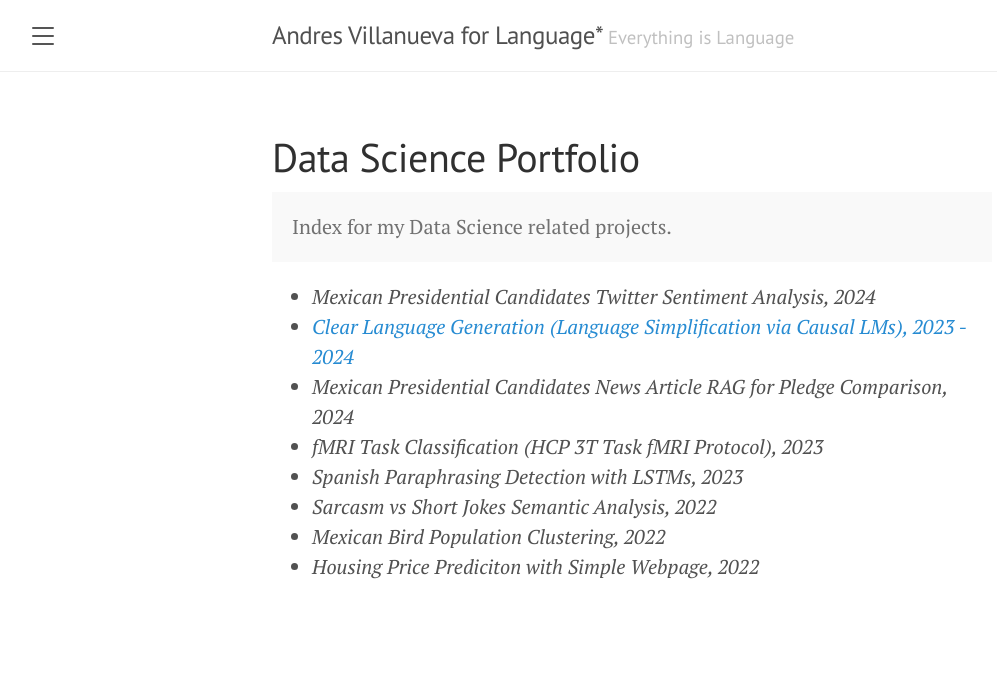
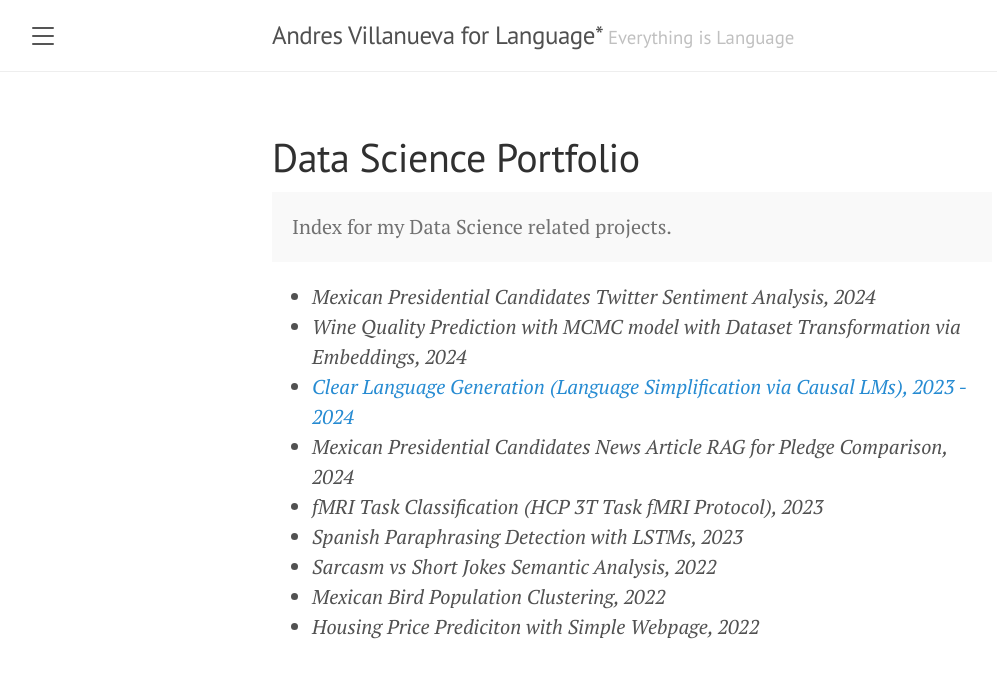
Before and after one commit to joseandresv/joseandresv.github.io, a Jekyll site: the page built from data-science-portfolio.md, in a window 1280 px wide. Shown: the top 678 px of the page, without its empty margins (8-1005 px from the left). Built offline with Jekyll 4.4.1, drawn with Linux system fonts in a browser that asks for light colours.

Commit message:
Update data-science-portfolio.md

```diff
--- a/data-science-portfolio.md
+++ b/data-science-portfolio.md
@@ -8,6 +8,7 @@ title: Data Science Portfolio
 </p>
 
 - *Mexican Presidential Candidates Twitter Sentiment Analysis, 2024*
+- *Wine Quality Prediction with MCMC model with Dataset Transformation via Embeddings, 2024*
 - [*Clear Language Generation (Language Simplification via Causal LMs), 2023 - 2024*](/_posts/2024-05-04-clear-language-generation.md)
 - *Mexican Presidential Candidates News Article RAG for Pledge Comparison, 2024*
 - *fMRI Task Classification (HCP 3T Task fMRI Protocol), 2023*
```
